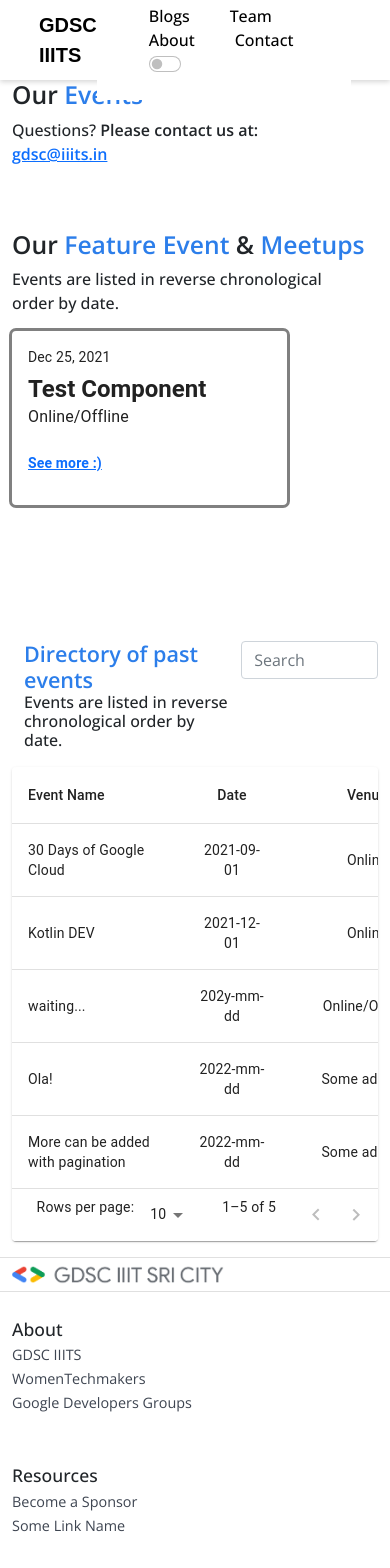
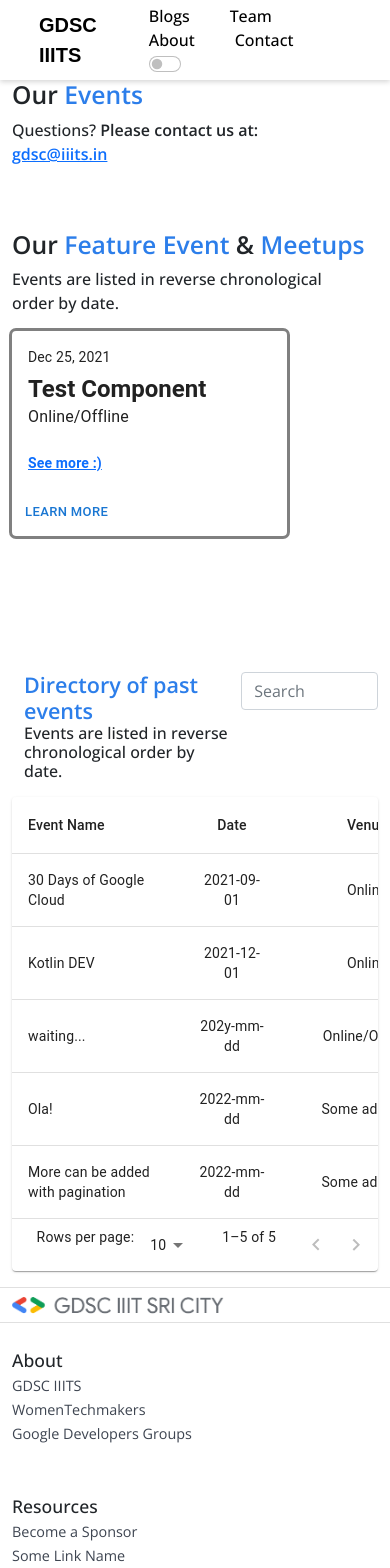
Before and after one commit to GDSCIIITS/GDSC-Website, a React (Create React App) app in the folder client/: page /events in a window 390 px wide. Shown: the top 1568 px of the page. Built offline with nearby package versions, Linux system fonts and the light colour scheme.

Commit message:
Adjusted dark mode

```diff
--- a/client/src/components/Navbar.jsx
+++ b/client/src/components/Navbar.jsx
@@ -10,9 +10,9 @@
 	return (
 		<div className={classes["nav-container"] + " " + classname}>
 			<Link to="/" className={classes["nav-logo"] + " " + classname}> GDSC IIITS </Link>
-			<nav className={classname}>
-				<ul className={classes["nav_links"] + " " + classname}>
-					<li className={classname}>
+			<nav>
+				<ul className={classes["nav_links"]}>
+					<li>
 						<Link
 							to="/"
 							className={classes["nav-item"] + " " + classname}
@@ -20,7 +20,7 @@
 							Home
 						</Link>
 					</li>
-					<li className={classname}>
+					<li>
 						<Link
 							to="/events"
 							className={classes["nav-item"] + " " + classname}
@@ -28,7 +28,7 @@
 							Events
 						</Link>
 					</li>
-					<li className={classname}>
+					<li>
 						<Link
 							to="/blogs"
 							className={classes["nav-item"] + " " + classname}
@@ -36,7 +36,7 @@
 							Blogs
 						</Link>
 					</li>
-					<li className={classname}>
+					<li>
 						<Link
 							to="/team"
 							className={classes["nav-item"] + " " + classname}
@@ -52,7 +52,7 @@
 							Speakers
 						</Link>
 					</li> */}
-					<li className={classname}>
+					<li>
 						<Link
 							to="/about"
 							className={classes["nav-item"] + " " + classname}
@@ -60,7 +60,7 @@
 							About
 						</Link>
 					</li>
-					<li className={classname}>
+					<li>
 						<Link
 							to="/contact"
 							className={classes["nav-item"] + " " + classname}
@@ -68,7 +68,7 @@
 							Contact
 						</Link>
 					</li>
-					<li className={classname}>
+					<li>
 						<Toggler />
 					</li>
 				</ul>
--- a/client/src/components/Navbar.module.css
+++ b/client/src/components/Navbar.module.css
@@ -2,7 +2,6 @@
     box-sizing: border-box;
     margin: 0;
     padding: 0;
-    background-color: rgb(255, 255, 255);
 }
 
 li, .nav-item {
--- a/client/src/pages/About.jsx
+++ b/client/src/pages/About.jsx
@@ -1,25 +1,22 @@
 import styles from "./About.module.css";
 import React from "react";
-import { useSelector } from "react-redux";
 import heroimg from '../assets/herosectionnbg.png';
 import gdsciiits from '../assets/gdsciiits.png';
 
 const About = () => {
-	const themeData = useSelector((state) => state.DarkMode)
-	const classname = themeData.theme ? styles.dark : '';
 	return (
 		<>
-			<h2 className={`container ${styles.about} ${classname}`}>
-				<span className={styles.subheading + " " + classname}>About</span>
+			<h2 className={`container ${styles.about}`}>
+				<span className={styles.subheading}>About</span>
 			</h2>
-			<div className={`container ${styles.content} ${classname}`}>
-				<div className={"row " + classname}>
-					<div className={"col-md-4 " + styles.heroimg + " " + classname}>
-						<img src={heroimg} alt="" className={classname} />
+			<div className={`container ${styles.content}`}>
+				<div className={"row"}>
+					<div className={"col-md-4 " + styles.heroimg}>
+						<img src={heroimg} alt="" />
 					</div>
-					<div className={"col-md-7 " + classname + " " + styles.maintext}>
+					<div className={"col-md-7 "+ styles.maintext}>
 						<img src={gdsciiits} alt="title" />
-						<p className={classname}>
+						<p>
 							Google Developers Group Sri City is an initiative to
 							concentrate the efforts of many developers in and around Sri City to
 							learn, share and get productive using the various Google products.
@@ -27,23 +24,23 @@
 							organizations who are interested in Google's technologies or use them
 							as part of their projects.
 							<br />
-							<a href="mailto:gdsc@iiits.in" className={"btn btn-primary shadow-none " + styles.contact + " " + classname}>Contact us</a>
+							<a href="mailto:gdsc@iiits.in" className={"btn btn-primary shadow-none " + styles.contact}>Contact us</a>
 						</p>
 					</div>
-					<div className={"col-md-1 " + classname}></div>
+					<div className="col-md-1"></div>
 				</div>
 			</div>
-			<div className={`container ${styles.container} ${classname}`}>
-				<p className={styles.maintext + " " + classname}>
-					<h2 className={"google-font " + classname}><b className={classname}>Community Guidelines</b></h2>
-					<p className={"google-font " + classname}>
-						<b className={classname}>1. Be respectful</b>
+			<div className={`container ${styles.container}`}>
+				<p className={styles.maintext}>
+					<h2 className={"google-font"}><b>Community Guidelines</b></h2>
+					<p className={"google-font"}>
+						<b>1. Be respectful</b>
 						<br />
 						We're all part of the same community, so be friendly, welcoming, and generally a nice person.
 						Be someone that other people want to be around.
 						<br />
 						<br />
-						<b className={classname}>2. Be respectful and constructive</b>
+						<b>2. Be respectful and constructive</b>
 						<br />
 						Remember to be respectful and constructive with your communication to fellow members.
 						Don't get into flamewars, make personal attacks, vent, or rant unconstructively.
@@ -51,13 +48,13 @@
 						diffuse tension and stop a negative thread as early as possible.
 						<br />
 						<br />
-						<b className={classname}>3. Be collaborative</b>
+						<b>3. Be collaborative</b>
 						<br />
 						Work together! We can learn a lot from each other. Share knowledge, and help each other out.
 					</p>
 					<br /><br /><br />
 
-					<h2 className={"google-font " + classname}> <b className={classname}>Code of Conduct</b></h2>
+					<h2 className={"google-font"}> <b>Code of Conduct</b></h2>
 					When you join our programs, you're joining a community. And like any growing community, a few ground
 					rules about expected behavior are good for everyone. These guidelines cover both online (e.g. mailing lists,
 					social channels) and offline (e.g. in-person meetups) behavior. Violations of this code of conduct can result
@@ -66,23 +63,23 @@
 					<br />
 					<br />
 					<br />
-					<h2 className={"google-font " + classname}><b className={classname}>Anti Harrasment Policy</b></h2>
-					<p className={"google-font " + classname}>
-						<h4 className={classname}>
-							<b className={classname}>Why do we have an official Anti-Harassment policy for GDG Sri City events?</b>
+					<h2 className={"google-font"}><b>Anti Harrasment Policy</b></h2>
+					<p className={"google-font"}>
+						<h4>
+							<b>Why do we have an official Anti-Harassment policy for GDG Sri City events?</b>
 						</h4>
-						<ul className={classname}>
+						<ul>
 							- It sets expectations for behavior at the event. Simply having an anti-harassment policy can prevent harassment.<br />
 							- It encourages people to attend who have had bad experiences at other events.<br />
 							- It gives event staff/volunteers instructions on how to handle harassment quickly, with minimum amount of disruption for the event.<br />
 						</ul>
 					</p>
 					<br />
-					<h4 className={classname}>
-						<b className={classname}>GDG Sri City is dedicated to providing a harassment-free event experience for everyone,
+					<h4>
+						<b>GDG Sri City is dedicated to providing a harassment-free event experience for everyone,
 							regardless of:</b>
 					</h4>
-					<ul className={classname}>
+					<ul>
 						- Gender<br />
 						- Sexual Orientation<br />
 						- Disability<br />
@@ -95,14 +92,14 @@
 					The above is not an exhaustive list -- we do not tolerate harassment of event spanarticipants in any form.<br />
 					<br />
 
-					<h5 className={classname}>
+					<h5>
 						Sexual language and imagery is not appropriate for any event venue, including talks.
 						Event participants violating these rules may be expelled from the event, and event banned from
 						future events at the discretion of the event organizers/management.
 					</h5>
 					<br />
 					Harassment includes (but is not limited to):<br />
-					<ul className={classname}>
+					<ul>
 						- Offensive verbal comments related to gender, sexual orientation, disability, gender identity, age, race, religion.<br />
 						- The use or display of sexual images in public spaces<br />
 						- Deliberate intimidation<br />
@@ -114,7 +111,7 @@
 						- Advocating for, or encouraging, any of the above<br />
 					</ul>
 					<br />
-					<h6 className={classname}>
+					<h6>
 						Participants asked to stop any harassing behavior are expected to comply immediately.<br /><br />
 
 						Exhibiting partners and guests are also subject to the anti-harassment policy. In particular, exhibitors
--- a/client/src/pages/Contact.jsx
+++ b/client/src/pages/Contact.jsx
@@ -1,16 +1,13 @@
-import { useSelector } from "react-redux";
 import styles from "./Contact.module.css";
 
 const Contact = () => {
-  const themeData = useSelector((state) => state.DarkMode)
-  const classname = themeData.theme ? styles.dark : '';
   return (
     <>
-      <h2 className={`container ${styles.contact} ${classname}`}>
-        <span className={styles.subheading + " " + classname}>Contact</span> GDG Sri City
+      <h2 className={`container ${styles.contact}`}>
+        <span className={styles.subheading}>Contact</span> GDG Sri City
       </h2>
-      <div className={`container ${styles.container} ${classname}`}>
-        <p className={styles.maintext + " " + classname}>
+      <div className={`container ${styles.container}`}>
+        <p className={styles.maintext}>
           Our events are open to newbies, developers, managers, and
           organizations who are interested in Google's technologies or use them
           as part of their projects.
@@ -19,12 +16,11 @@
           concentrate the efforts of many developers in and around Sri City to
           learn, share and get productive using the various Google products.
           <br />
-          <br /> Questions? <b className={classname}>Please contact us at: <a href="mailto:gdsc@iiits.in" className={classname}>gdsc@iiits.in</a></b>
+          <br /> Questions? <b>Please contact us at: <a href="mailto:gdsc@iiits.in">gdsc@iiits.in</a></b>
         </p>
         <img
           src="https://myaurapp.web.app/img/contact.23fa5966.svg"
           alt="unimportant"
-          className={classname}
         />
       </div>
     </>
--- a/client/src/pages/Events.jsx
+++ b/client/src/pages/Events.jsx
@@ -3,7 +3,6 @@
 import Box from '@mui/material/Box';
 import CardContent from "@material-ui/core/CardContent";
 import Typography from "@material-ui/core/Typography";
-import Button from "@material-ui/core/Button";
 import CardActions from "@material-ui/core/CardActions";
 import Table from '@mui/material/Table';
 import TableBody from '@mui/material/TableBody';
@@ -21,6 +20,7 @@
 import styles from "./Events.module.css";
 import { useSelector } from "react-redux";
 import { makeStyles } from "@material-ui/styles";
+import { Button } from "@mui/material";
 
 const useStyles = makeStyles(theme => ({
 	dark: {
@@ -33,22 +33,22 @@
 const CardOne = (props) => {
 	return <React.Fragment>
 		<CardContent style={props.theme ? dark : {}}>
-			<Typography style={props.theme ? { ...dark, fontSize: 14 } : { fontSize: 14 }} color="text.secondary" gutterBottom>
+			<Typography style={{ fontSize: 14 }} color="text.secondary" gutterBottom>
 				Dec 25, 2021
 			</Typography>
-			<Typography style={props.theme ? dark : {}} variant="h5" component="div"><b style={props.theme ? dark : {}}>
+			<Typography variant="h5" component="div"><b>
 				Test Component
 			</b></Typography>
-			<Typography style={props.theme ? { ...dark, mb: 1.5 } : { mb: 1.5 }} color="text.secondary">
+			<Typography style={{ mb: 1.5 }} color="text.secondary">
 				Online/Offline
 			</Typography>
 			<br />
-			<Typography style={props.theme ? dark : {}} variant="body2">
-				<b style={props.theme ? dark : {}}><a href="mailto:gdsc@iiits.in" style={props.theme ? { ...dark, color: '#2c7eea' } : {}}>See more :)</a></b>
+			<Typography variant="body2">
+				<b><a href="mailto:gdsc@iiits.in">See more :)</a></b>
 			</Typography>
 		</CardContent>
 		<CardActions style={props.theme ? dark : {}}>
-			{/* <Button size="small" style={props.theme ? dark : {}}>Learn More</Button> */}
+			<Button size="small" style={props.theme ? dark : {}}>Learn More</Button>
 		</CardActions>
 	</React.Fragment>
 }
@@ -99,43 +99,36 @@
 	};
 
 	return (
-		<Paper sx={props.theme ? { ...dark, width: '100%', overflow: 'hidden' } : { width: '100%', overflow: 'hidden' }}>
-			<TableContainer sx={props.theme ? { ...dark, maxHeight: 440 } : { maxHeight: 440 }}>
-				<Table stickyHeader aria-label="sticky table" sx={props.theme ? dark : {}}>
+		<Paper sx={{ width: '100%', overflow: 'hidden' }}>
+			<TableContainer sx={{ maxHeight: 440 }}>
+				<Table stickyHeader aria-label="sticky table">
 					<TableHead
-						sx={props.theme ? dark : {}}>
-						<TableRow sx={props.theme ? dark : {}}>
+						>
+						<TableRow>
 							{columns.map((column) => (
 								<TableCell
 									key={column.id}
 									align={column.align}
 									style={{ minWidth: column.minWidth }}
-									sx={
-										props.theme ? dark : {}
-									}
+									sx={props.theme ? dark : {}}
 								>
 									{column.label}
 								</TableCell>
 							))}
 						</TableRow>
 					</TableHead>
-					<TableBody sx={props.theme ? dark : {}}>
+					<TableBody>
 						{rows
 							.slice(page * rowsPerPage, page * rowsPerPage + rowsPerPage)
 							.map((row) => {
 								return (
 									<TableRow hover role="checkbox" tabIndex={-1} key={row.code}
-										sx={
-											props.theme ? dark : {}
-										}
 									>
 										{columns.map((column) => {
 											const value = row[column.id];
 											return (
 												<TableCell key={column.id} align={column.align}
-													sx={
-														props.theme ? dark : {}
-													}
+												sx={props.theme ? dark : {}}
 												>
 													{column.format && typeof value === 'number'
 														? column.format(value)
@@ -150,17 +143,10 @@
 				</Table>
 			</TableContainer>
 			<TablePagination
-				classes={{
-					toolbar: props.theme ? darkTheme.dark : '',
-					selectLabel: props.theme ? darkTheme.dark : '',
-					select: props.theme ? darkTheme.dark : '',
-					selectIcon: props.theme ? darkTheme.dark : '',
-					displayedRows: props.theme ? darkTheme.dark : '',
-					actions: props.theme ? darkTheme.dark : '',
-				}}
+				SelectProps={ props.theme? {MenuProps: {classes: {paper: darkTheme.dark}}} : {} }
 				rowsPerPageOptions={[10, 25, 100]}
 				component="div"
-				className={props.theme}
+				className={props.theme ? darkTheme.dark : ""}
 				count={rows.length}
 				rowsPerPage={rowsPerPage}
 				page={page}
@@ -176,58 +162,50 @@
 	const classname = themeData.theme ? styles.dark : '';
 	return (
 		<>
-			<h2 className={`container ${styles.Events} ${classname}`}>
-				<b className={classname}>Our <span className={styles.subheading + " " + classname}>Events</span></b>
+			<h2 className={`container ${styles.Events}`}>
+				<b>Our <span className={styles.subheading}>Events</span></b>
 			</h2>
-			<div className={`container ${styles.container} ${classname}`}>
-				<p className={styles.maintext + " " + classname}>
-					Questions? <b className={classname}>Please contact us at: <a href="mailto:gdsc@iiits.in" className={classname}>gdsc@iiits.in</a></b>
+			<div className={`container ${styles.container}`}>
+				<p className={styles.maintext}>
+					Questions? <b>Please contact us at: <a href="mailto:gdsc@iiits.in">gdsc@iiits.in</a></b>
 				</p>
 			</div>
 			<br />
 			<br />
-
-			<h2 className={`container ${styles.Events} ${classname}`}>
-				<b className={classname}>Our <span className={styles.subheading + " " + classname}>Feature Event</span> & <span className={styles.subheading + " " + classname}>Meetups</span></b>
+			<h2 className={`container ${styles.Events}`}>
+				<b>Our <span className={styles.subheading}>Feature Event</span> & <span className={styles.subheading}>Meetups</span></b>
 			</h2>
-			<div className={`container ${styles.container + " " + classname} ${classname}`}>
-				<p className={styles.maintext + " " + classname}>
+			<div className={`container ${styles.container}`}>
+				<p className={styles.maintext}>
 					Events are listed in reverse chronological order by date.
 				</p>
 			</div>
-
-			<div className={`container ${styles.container} ${classname}`}>
-				<p className={styles.maintext + " " + classname}>
-					<Box sx={classname ? { ...dark, minWidth: 275 } : { minWidth: 275 }}>
-						<Card style={
-							classname ? { ...dark, borderRadius: "100", outline: "solid grey" } : { borderRadius: "100", outline: "solid grey" }
-						}>{<CardOne theme={classname} />}</Card>
+			<div className={`container ${styles.container}`}>
+				<p className={styles.maintext}>
+					<Box sx={{ minWidth: 275 }}>
+						<Card style={{ borderRadius: "100", outline: "solid grey" }
+						}>{<CardOne theme={themeData.theme}/>}</Card>
 					</Box>
 				</p>
 			</div>
-
 			<br />
 			<br />
 			<br />
 			<br />
 			<br />
-
-			<div className={`container ${styles.sameline} ${classname}`}>
-				<h4 className={`container ${styles.Events} ${classname}`}>
-					<span className={styles.subheading + " " + classname}>Directory of past events</span>
+			<div className={`container ${styles.sameline}`}>
+				<h4 className={`container ${styles.Events}`}>
+					<span className={styles.subheading}>Directory of past events</span>
 					<br />
-					<h6 className={classname}>Events are listed in reverse chronological order by date.</h6>
+					<h6 >Events are listed in reverse chronological order by date.</h6>
 				</h4>
-
-				<div className={"col-md-7 " + classname}>
+				<div className={"col-md-7 "}>
 					<input className={"form-control " + classname} name="SEARCH" type="text" placeholder="Search" /> <br />
 				</div>
 			</div>
-			<div className={`container ${styles.container} ${classname}`}>
-				<StickyHeadTable theme={classname} />
+			<div className={`container ${styles.container}`}>
+				<StickyHeadTable theme={themeData.theme} />
 			</div>
-
-
 		</>
 	);
 };
```
